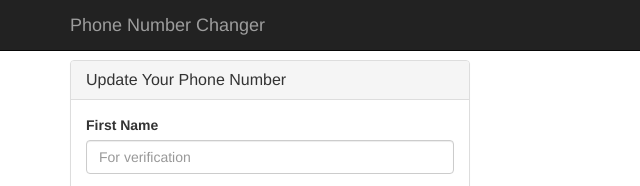
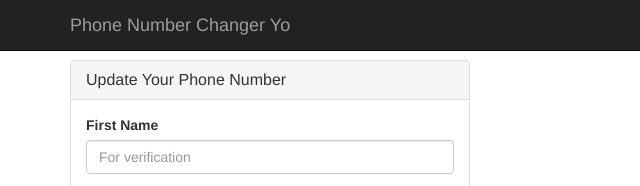
Before and after one commit to dataacumen/da-trailhead, a website: page public/index.html in a window 1280 px wide. Shown: the top 186 px of the page, 0-640 px from the left. Drawn offline with nearby package versions, Linux system fonts and the light colour scheme.

Commit message:
change the name of the header to demonstrate git push heroku master.

```diff
--- a/public/index.html
+++ b/public/index.html
@@ -67,7 +67,7 @@
     <nav class="navbar navbar-inverse navbar-fixed-top">
         <div class="container">
             <div class="navbar-header">
-                <a class="navbar-brand" href="/">Phone Number Changer</a>
+                <a class="navbar-brand" href="/">Phone Number Changer Yo</a>
             </div>
         </div>
     </nav>
```
